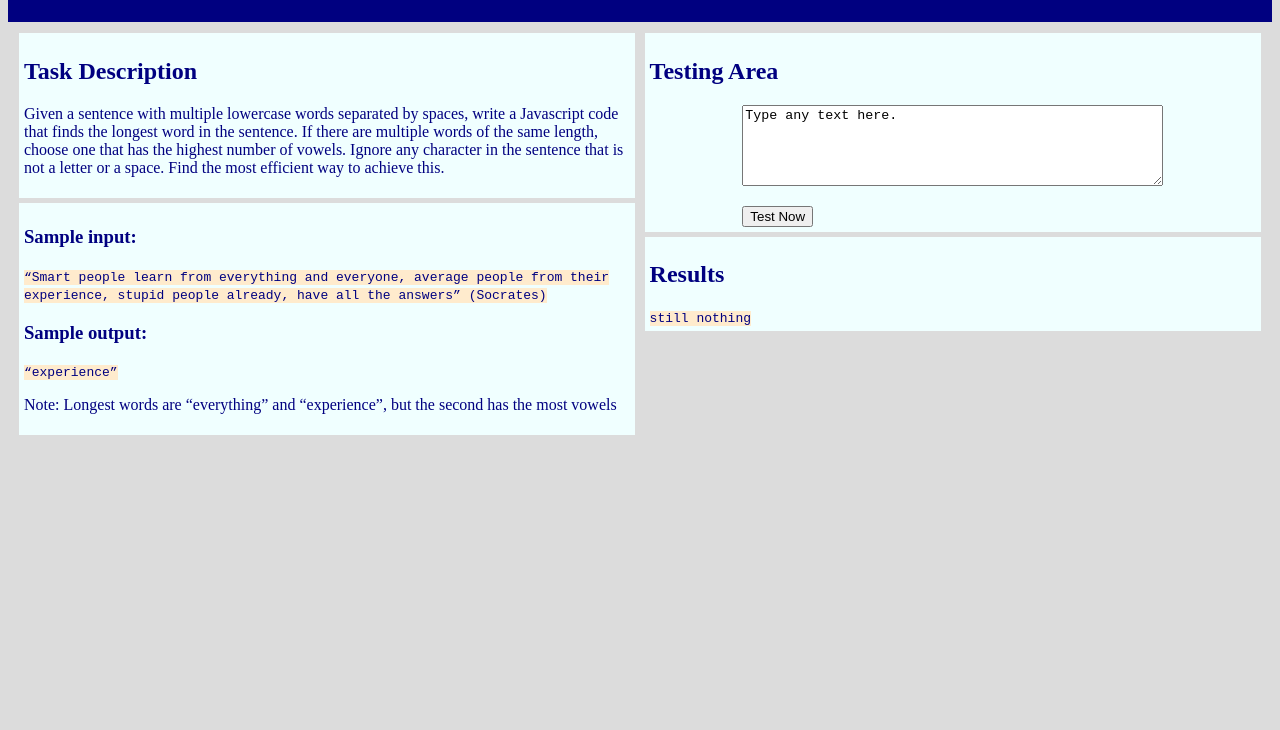
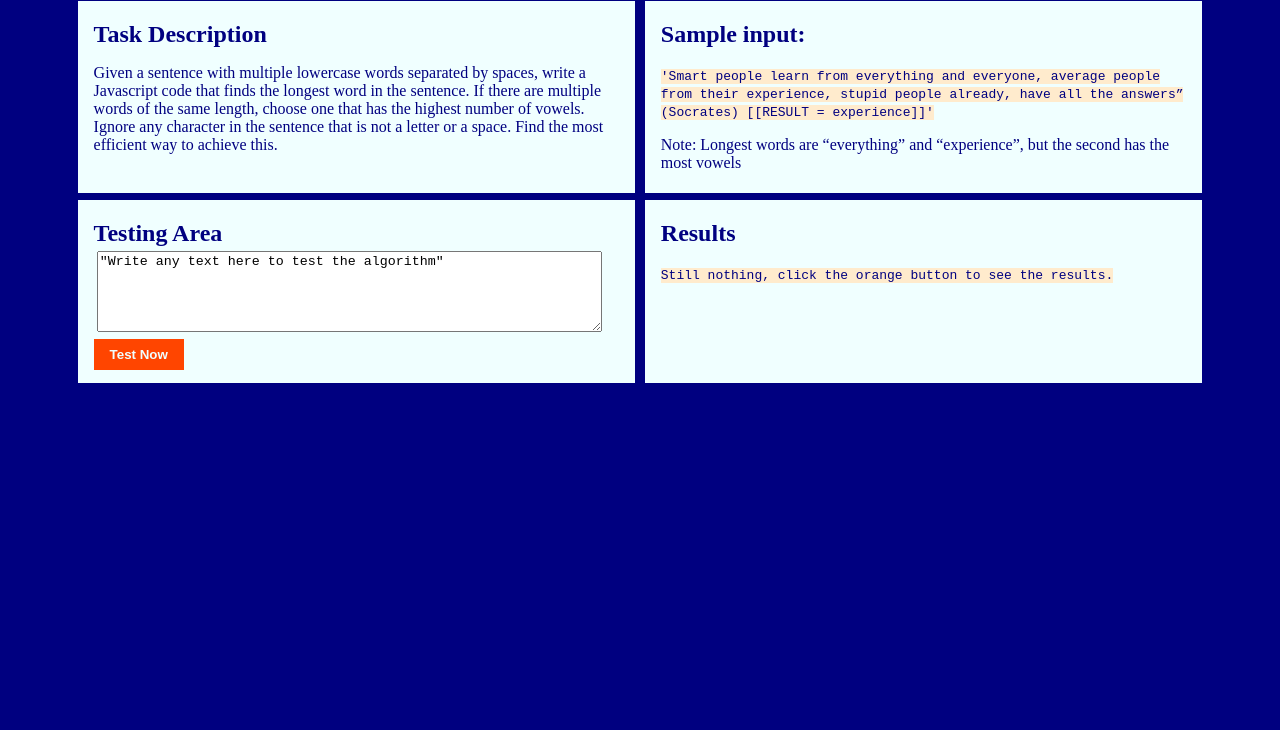
Before and after one commit to PaulaDev21/DXtasks, a plain HTML site: page stringTask/longestVowels.html in a window 1280 px wide. Shown: the part 70-800 px from the top of the page. Drawn offline with Linux system fonts and the light colour scheme.

Commit message:
Test page for string algorithm finished

```diff
--- a/stringTask/longest-vowels.js
+++ b/stringTask/longest-vowels.js
@@ -7,82 +7,94 @@
 - Find the most efficient way to achieve this."
 */
 
-const text = "Smart people learn from everything and everyone, average people from their experience, everything again, stupidity, stupid people already, have all the answers\" (Socrates)";
+/** ------------------html funcions -----------------*/
 
-console.log(findLongestVowelsWord(text));
+function printResult() {
+    let textInput = document.getElementById('testing');
+    let text = textInput.value;
+    let textResult;
+    if (text == '' || text == null) {
+        alert("Please, add some text for processing.")
+        textResult = "Empty text!"
+    }
+    else {
+        textResult = findLongestVowelsWord(text);
+        textResult = 'The longest word with more vowels in your text is \"<strong>' + textResult + '\"</strong>!'
+    }
 
-function findLongestVowelsWord(str){
+    let resultElement = document.getElementById("resultArea");
+    resultElement.innerHTML = textResult;
+}
+
+/** --------------- string processing funcions --------------------*/
+
+function findLongestVowelsWord(str) {
     let words = findLongests(str.toLowerCase());
-    if (words.length == 1){
+    if (words.length == 1) {
         return words[0];
     }
     let vowelsCounts = words.map(countVowels);
-    //console.log(vowelsCounts)
-    let maxVowelsIndex = vowelsCounts.reduce(findMaxIndex,0);
+    let maxVowelsIndex = vowelsCounts.reduce(findMaxIndex, 0);
     return words[maxVowelsIndex];
 }
 
-function findLongests(str){
+function findLongests(str) {
     let words = findWords(str);
-    let longestSize = words.reduce(findLongestSize,0);
+    let longestSize = words.reduce(findLongestSize, 0);
     words = words.filter(removeOldLongests(longestSize));
     return removeRepeated(words);
 }
 
-function removeRepeated(words){
-    let index=0, wordsTail=[];
-    while (index < words.length-1){
-        wordsTail=words.slice(index+1,);
-        if (wordsTail.indexOf(words[index]) >=0 ){
+function removeRepeated(words) {
+    let index = 0, wordsTail = [];
+    while (index < words.length - 1) {
+        wordsTail = words.slice(index + 1,);
+        if (wordsTail.indexOf(words[index]) >= 0) {
             words.shift();
         }
-        else{
+        else {
             index++;
         }
     }
     return words;
 }
 
-
-function findLongestSize(previousValue, currentValue){
-    if (currentValue.length >= previousValue){
+function findLongestSize(previousValue, currentValue) {
+    if (currentValue.length >= previousValue) {
         return currentValue.length;
     }
-    else{
+    else {
         return previousValue;
     }
 }
 
-function findWords(str){
-    str = str.replace(/\d+/g,' ');
+function findWords(str) {
+    str = str.replace(/\d+/g, ' ');
     let words = str.match(/\w+\s+|\w+/g);
     words = words.map(trimWord);
     return words;
 }
 
-function trimWord(word){
+function trimWord(word) {
     return word.trim();
 }
 
-function removeOldLongests(maxSize){
-    return function(word){
+function removeOldLongests(maxSize) {
+    return function (word) {
         return (word.length === maxSize);
     };
 }
 
-function countVowels(word){
+function countVowels(word) {
     let vowels = word.match(/[aeiou]/g);
     return vowels.length;
 }
 
-
-function findMaxIndex(previousMaxIndex, currentElem, arrIndex, array){
-    console.log(previousMaxIndex, currentElem, arrIndex, array)
-
-    if (currentElem > array[previousMaxIndex]){
+function findMaxIndex(previousMaxIndex, currentElem, arrIndex, array) {
+    if (currentElem > array[previousMaxIndex]) {
         return arrIndex;
     }
-    else{
+    else {
         return previousMaxIndex;
     }
 }
--- a/stringTask/longestVowels.html
+++ b/stringTask/longestVowels.html
@@ -8,62 +8,56 @@
     <link rel="stylesheet" href="styles.css" type="text/css">
     <script src="longest-vowels.js"></script>
 
-    <title>Longest word test task</title>
+    <title>DX - String Algorithm </title>
 </head>
 <header>
-    <h1>String Algorithms</h1>
+    <h1>String Algorithm (DX Selection)</h1>
 </header>
+
 <body>
-
-    <div id="main-container">
-        <div id="tasks">
+    <div id="mainContainer">
+        <div class="row">
             <div class="content">
                 <h2>Task Description</h2>
-            <p>Given a sentence with multiple lowercase words separated by spaces, write a Javascript code that finds the longest word
-            in the sentence. If there are multiple words of the same length, choose one that has the highest number of vowels.
-            Ignore any character in the sentence that is not a letter or a space. Find the most efficient way to achieve this.
+                <p>Given a sentence with multiple lowercase words separated by spaces, write a Javascript code that
+                    finds the longest word
+                    in the sentence. If there are multiple words of the same length, choose one that has the highest
+                    number of vowels.
+                    Ignore any character in the sentence that is not a letter or a space. Find the most efficient way to
+                    achieve this.
                 </p>
             </div>
             <div class="content">
-            <h3>
+                <h2>
                     Sample input:
-            </h3>
+                </h2>
+                <br />
                 <code>
-            “Smart people learn from everything and everyone, average people from their experience, stupid people already, have all
-            the answers” (Socrates)
-            </code>
-            <h3>
-            Sample output:
-            </h3>
-            <code>
-            “experience”
+                     'Smart people learn from everything and everyone, average people from their experience, stupid people already, have all the answers” (Socrates) [[RESULT = experience]]'
                 </code>
                 <p>
                     Note: Longest words are “everything” and “experience”, but the second has the most vowels
                 </p>
             </div>
+
         </div>
-
-        <div id="results">
-
-        <div class="content" >
+        <div class="row">
+            <div class="content">
                 <h2>Testing Area</h2>
-            <div id="input-area">
-
-                <form action="getLongestVowels.js">
-                    <textarea rows="5" cols="50">Type any text here.</textarea>
-                    <p></p>
-                    <input class="test-now"  onclick="alert(testCode()" type="submit" value="Test Now"/>
-                </form>
-            </div>
+                <textarea id="testing" rows="5">"Write any text here to test the algorithm"</textarea>
+                <br />
+                <input class="testNow" type="submit" value="Test Now" onclick="printResult()" />
+                <br />
             </div>
             <div class="content" id="results">
                 <h2>Results</h2>
-            <code> still nothing </code>
+                <br />
+                <code id="resultArea"> Still nothing, click the orange button to see the results. </code>
             </div>
         </div>
     </div>
 </body>
 
 </body>
+
 </html>
--- a/stringTask/styles.css
+++ b/stringTask/styles.css
@@ -1,33 +1,47 @@
 header {
   background-color: navy;
   color: azure;
-  height: 70px;
-  padding: 0 0 0.05rem 0;
+  padding: 0 0 0.1rem 0;
 }
+
 body {
-  background-color: gainsboro;
-  color: navy;
+  background-color: navy;
+  display: flex;
+  flex-direction: column;
+  align-items: center;
 }
+
 h1 {
   text-align: center;
+  margin: 0.5rem 0 0.8rem 0;
 }
 h2 {
+  color: navy;
   text-align: left;
+  margin-bottom: 0;
+  margin-top: 1rem;
 }
-#main-container {
+
+#mainContainer {
+  width: 90%;
+  display: flex;
+  flex-direction: column;
+}
+
+.row {
   display: grid;
   grid-template-columns: 50% 50%;
   justify-content: first baseline;
-  margin: 0.2rem;
-  padding: 0.2rem;
+  padding: 0.1rem;
 }
 
 .content {
   background-color: azure;
-  margin: 0.3rem;
-  padding: 0.3rem;
+  color: navy;
+  margin: 0.1rem 0.3rem 0.1rem 0.3rem;
+  padding: 0.3rem 1rem 0.3rem 1rem;
 }
-#input-area {
+#inputArea {
   display: flex;
   flex-direction: column;
   align-items: center;
@@ -35,3 +49,17 @@ h2 {
 code {
   background-color: blanchedalmond;
 }
+
+textarea {
+  width: 95% !important;
+  margin: 0.2rem;
+}
+
+.testNow {
+  background-color: orangered;
+  font-weight: bolder;
+  color: azure;
+  margin-bottom: 0.5rem;
+  border-width: 0;
+  padding: 0.5rem 1rem 0.5rem 1rem;
+}
```
Also changed, not shown: dinamicPageTask/index.html (+0 -7 lines). Lines whose indentation alone changed are shown as unchanged.
